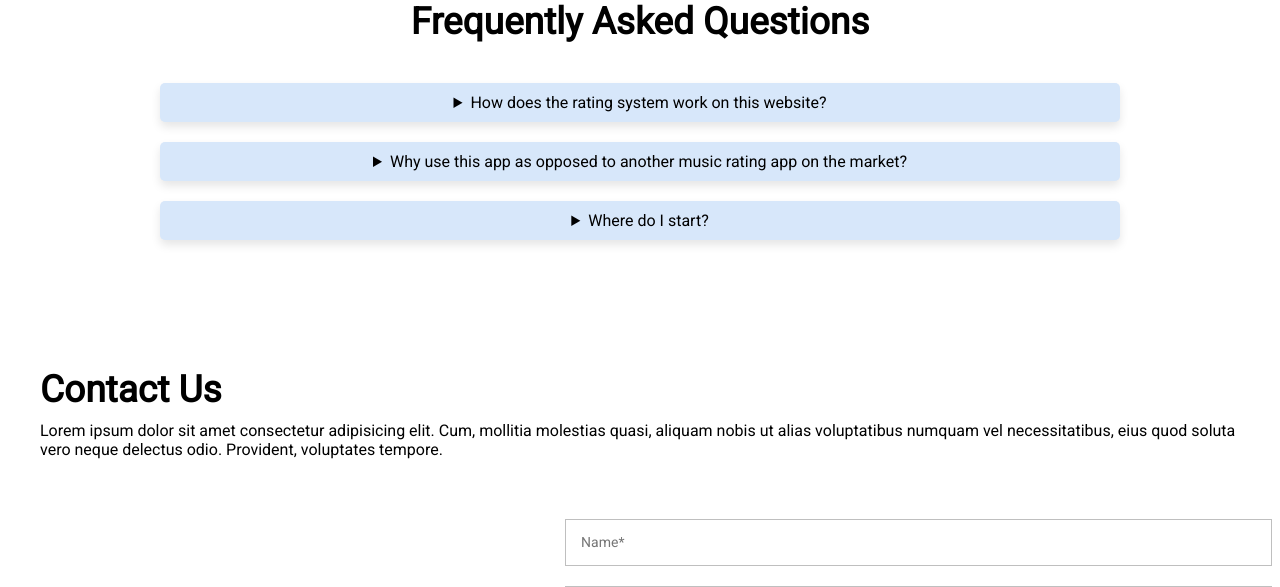
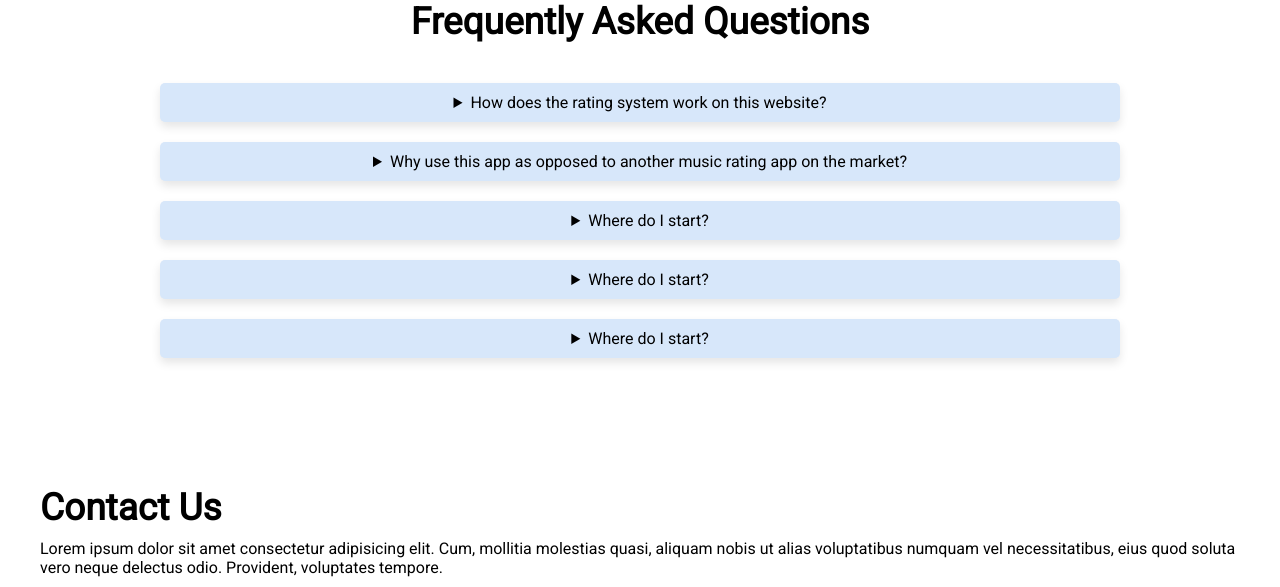
Before and after one commit to ryan-kobayashi/music-rater, a PHP site: page /landingpage.html in a window 1280 px wide. Shown: the part 2555-3142 px from the top of the page. Run offline with PHP 8.4, Linux system fonts and the light colour scheme.

Commit message:
rid of the redundant flex attribute in navlinks, added two new questions to faq

```diff
--- a/landingpage.html
+++ b/landingpage.html
@@ -181,6 +181,22 @@
                         Starting is super easy! Just hit the sign up button in the top corner and rate away!
                     </p>
                 </details>
+                <details class="question">
+                    <summary>
+                        Where do I start?
+                    </summary>
+                    <p>
+                        Starting is super easy! Just hit the sign up button in the top corner and rate away!
+                    </p>
+                </details>
+                <details class="question">
+                    <summary>
+                        Where do I start?
+                    </summary>
+                    <p>
+                        Starting is super easy! Just hit the sign up button in the top corner and rate away!
+                    </p>
+                </details>
             </div>
         </div>
     </section>
--- a/landingpage2.css
+++ b/landingpage2.css
@@ -60,7 +60,6 @@ header {
 .navlinks {
     gap: 20px;
     list-style: none;
-    display: flex;
     flex: initial;
 }
 .navlinks a {
```
